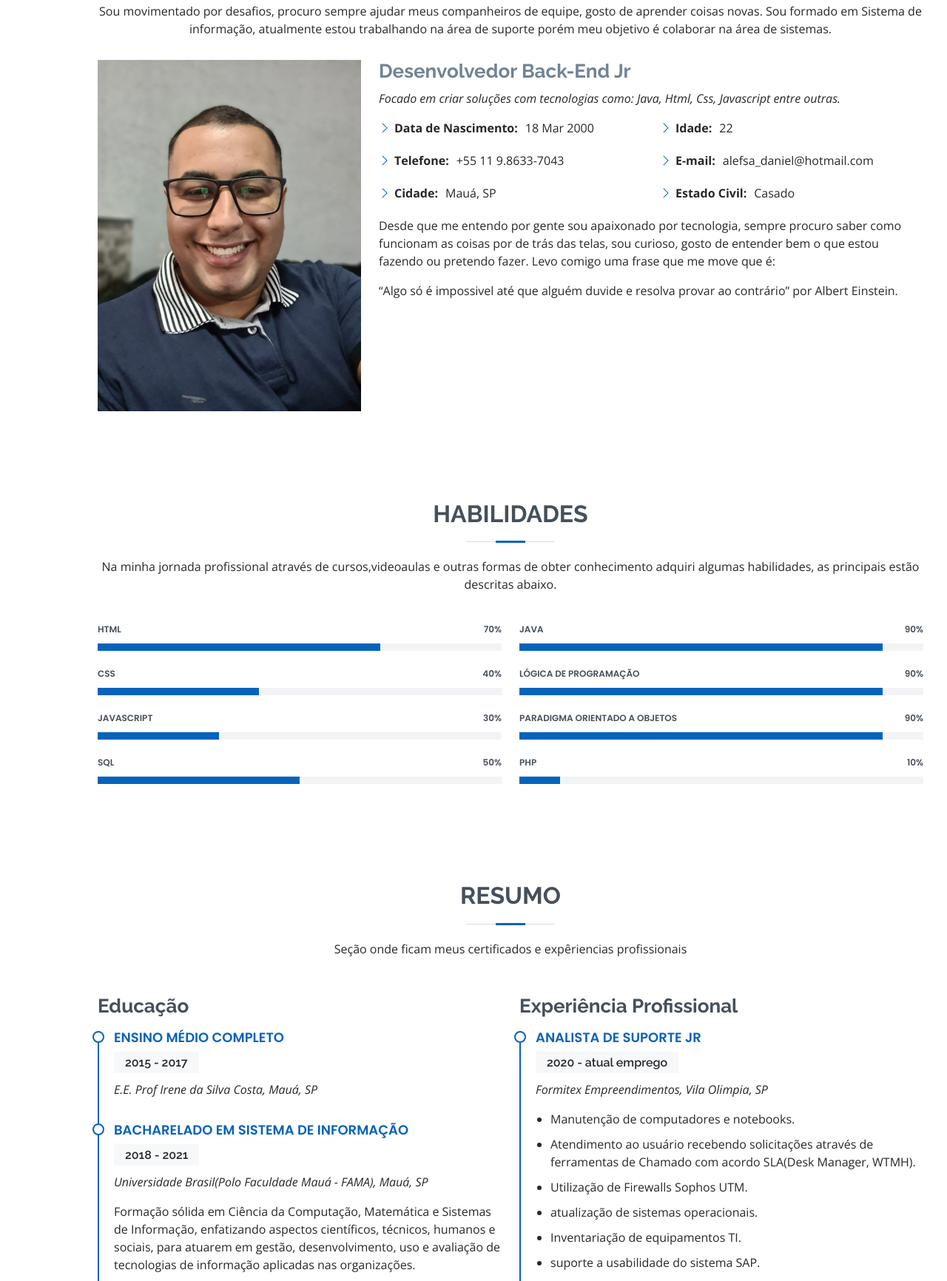
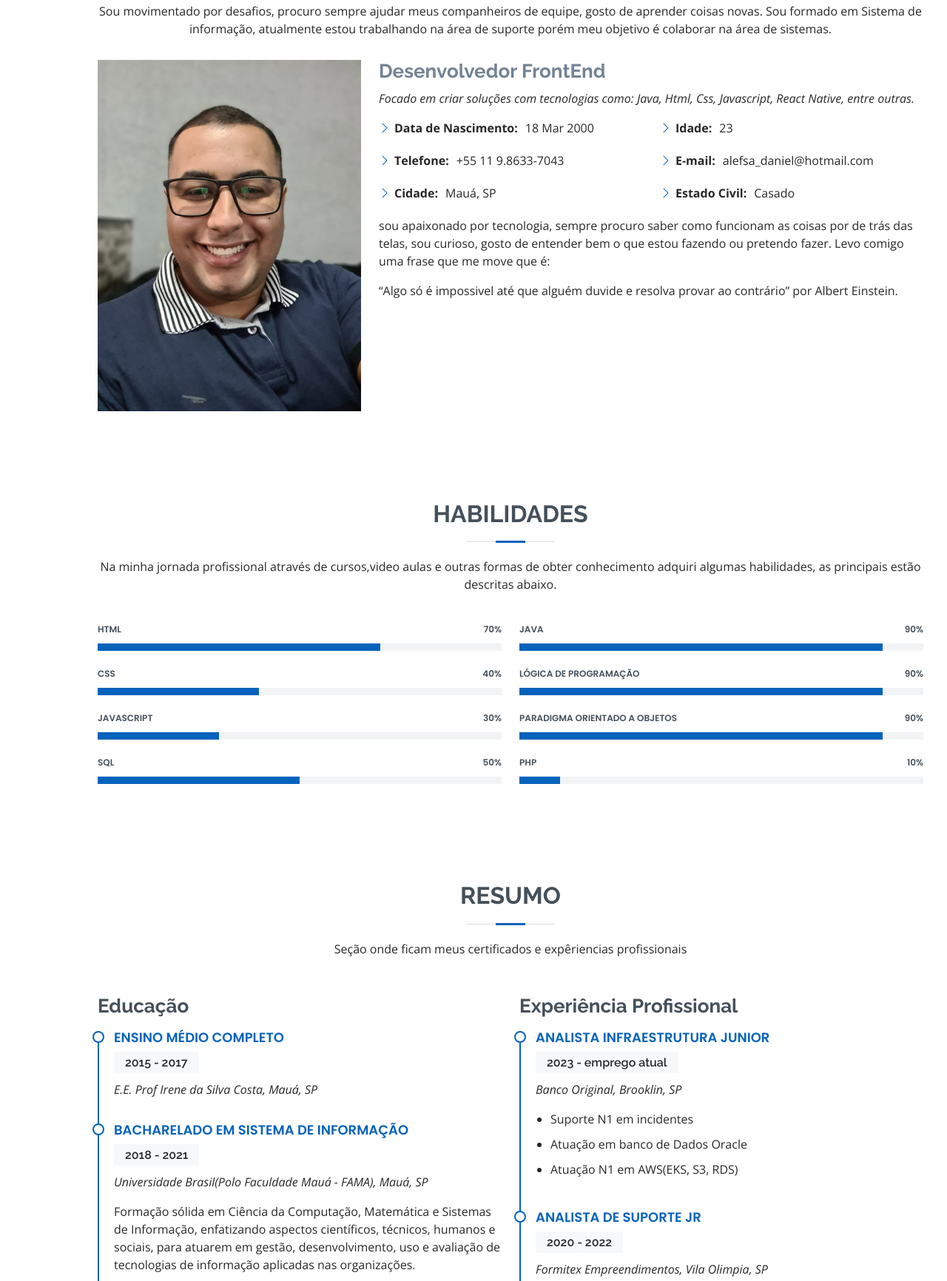
Before and after one commit to Alef-Daniel/portfolio-web.github.io, a plain HTML site: page index.html in a window 1280 px wide. Shown: the part 935-2667 px from the top of the page at 74% size. Drawn offline with nearby package versions, Linux system fonts and the light colour scheme.

Commit message:
Atualização de informações

```diff
--- a/index.html
+++ b/index.html
@@ -73,9 +73,9 @@
             <img src="assets/img/perfil_imagem.jpg" class="img-fluid" alt="">
           </div>
           <div class="col-lg-8 pt-4 pt-lg-0 content">
-            <h3>Desenvolvedor Back-End Jr</h3>
+            <h3>Desenvolvedor FrontEnd</h3>
             <p class="fst-italic">
-              Focado em criar soluções com tecnologias como: Java, Html, Css, Javascript entre outras.
+              Focado em criar soluções com tecnologias como: Java, Html, Css, Javascript, React Native, entre outras.
             </p>
             <div class="row">
               <div class="col-lg-6">
@@ -87,7 +87,7 @@
               </div>
               <div class="col-lg-6">
                 <ul>
-                  <li><i class="bi bi-chevron-right"></i> <strong>Idade:</strong> <span>22</span></li>
+                  <li><i class="bi bi-chevron-right"></i> <strong>Idade:</strong> <span>23</span></li>
                   <li><i class="bi bi-chevron-right"></i> <strong>E-mail:</strong> <span>alefsa_daniel@hotmail.com
                   </span></li>
                   <li><i class="bi bi-chevron-right"></i> <strong>Estado Civil:</strong> <span>Casado</span></li>
@@ -95,7 +95,7 @@
               </div>
             </div>
             <p>
-              Desde que me entendo por gente sou apaixonado por tecnologia, sempre procuro saber como funcionam as coisas por de trás das telas, sou curioso, gosto de entender bem o que estou fazendo ou pretendo fazer. Levo comigo uma frase que me move que é:
+              sou apaixonado por tecnologia, sempre procuro saber como funcionam as coisas por de trás das telas, sou curioso, gosto de entender bem o que estou fazendo ou pretendo fazer. Levo comigo uma frase que me move que é:
             </p>
             <p>“Algo só é impossivel até que alguém duvide e resolva provar ao contrário” por Albert Einstein.</p>
           </div>
@@ -110,7 +110,7 @@
 
         <div class="section-title">
           <h2>HABILIDADES</h2>
-          <p>Na minha jornada profissional através de cursos,videoaulas e outras formas de obter conhecimento adquiri algumas habilidades, as principais estão descritas abaixo.</p>
+          <p>Na minha jornada profissional através de cursos,video aulas e outras formas de obter conhecimento adquiri algumas habilidades, as principais estão descritas abaixo.</p>
         </div>
 
         <div class="row skills-content">
@@ -261,14 +261,39 @@
               <p>Habilidades conquistadas: Diagrama de Classe UML, WebServices  e API com SpringBoot, aplicações para desktop,criação e acesso de banco de dados</p>
             </div>
 
+            <div class="resume-item">
+              <h4>React-Native</h4>
+              <h5>2023</h5>
+              <p><em>Sujeito Programador, Online</em></p>
+              <p>Habilidades conquistadas: Criação de aplicativos Mobile com react-native</p>
+            </div>
+
 
 
           </div>
           <div class="col-lg-6">
             <h3 class="resume-title">Experiência Profissional</h3>
+
+
+            <div class="resume-item">
+              <h4>Analista infraestrutura Junior</h4>
+              <h5>2023 - emprego atual</h5>
+              <p><em>Banco Original, Brooklin, SP </em></p>
+              <ul>
+                <li>Suporte N1 em incidentes</li>
+                <li>Atuação em banco de Dados Oracle</li>
+                <li>Atuação N1 em AWS(EKS, S3, RDS)</li>
+              </ul>
+            </div>
+
+
+
+
+
+
             <div class="resume-item">
               <h4>Analista de suporte Jr</h4>
-              <h5>2020 - atual emprego</h5>
+              <h5>2020 - 2022</h5>
               <p><em>Formitex Empreendimentos, Vila Olimpia, SP </em></p>
               <ul>
                 <li>Manutenção de computadores e notebooks.</li>
```
